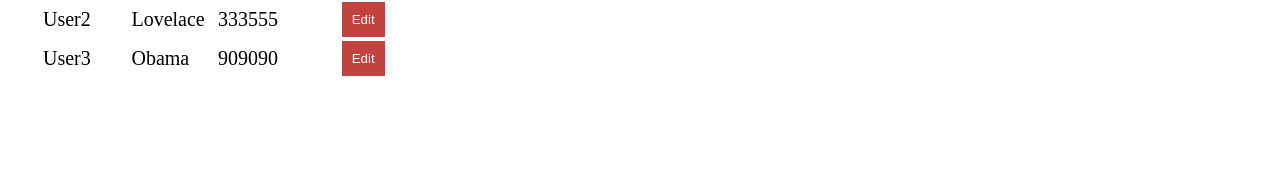
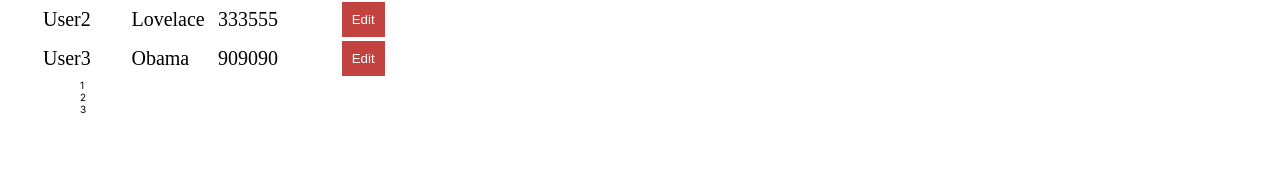
Before and after one commit to harrytohzenghau/csit-314-group-project, a React (Vite) app in the folder frontend/: page /profile in a window 1280 px wide. Shown: the part 346-515 px from the top of the page. Built offline with nearby package versions, Linux system fonts and the light colour scheme.

Commit message:
Add files via upload

```diff
--- a/frontend/src/pages/ProfilePage.jsx
+++ b/frontend/src/pages/ProfilePage.jsx
@@ -63,9 +63,9 @@
           <td><Button className={"accordion"} style={"primary"}>Edit</Button></td>
           </tr>)}
 
-
         </tbody>
       </table>
+      <Pagination itemsPerPage={1} totalItems={userList.length} paginate={paginate}></Pagination>
       </div>
 
     </>
```
